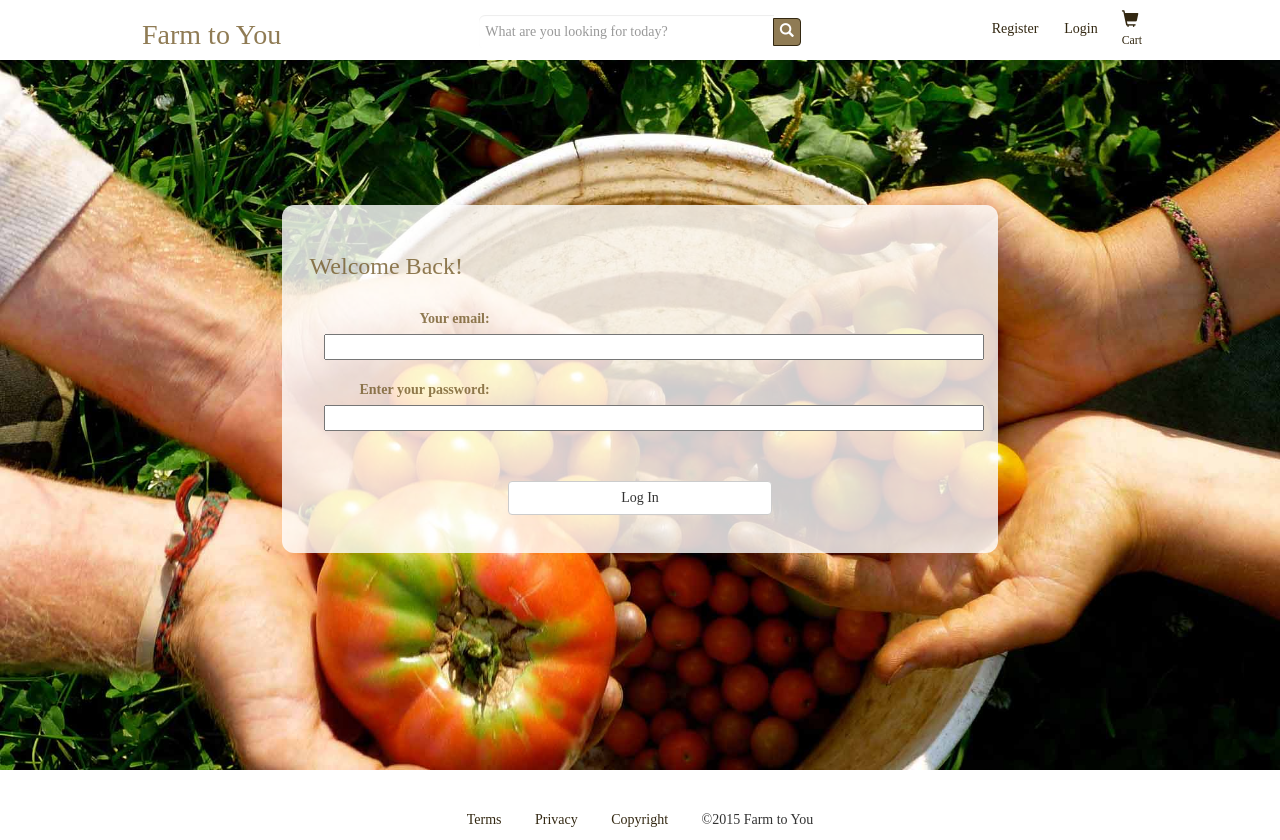
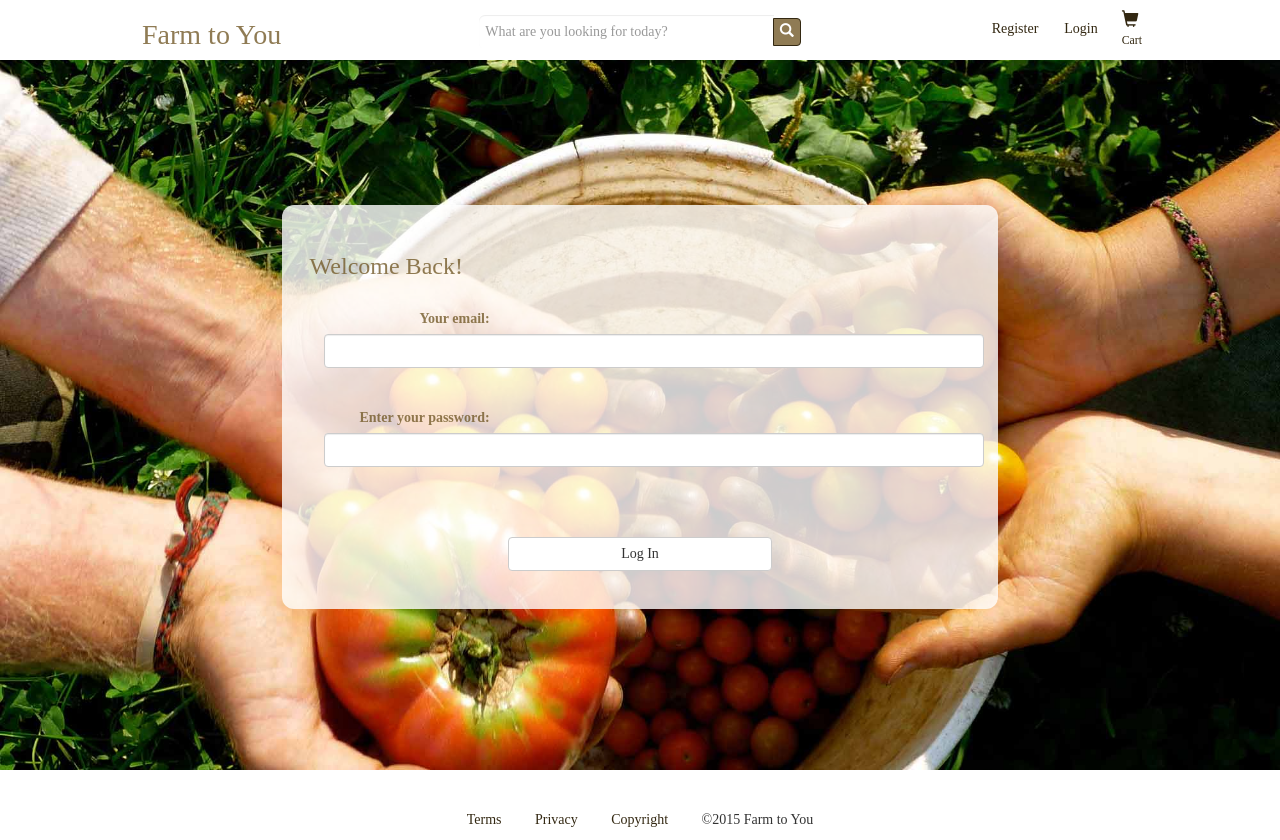
Before and after one commit to kingscreations/farm-to-you, a PHP site: page /sign-in/index.php in a window 1280 px wide. Run offline with PHP 8.4, Linux system fonts and the light colour scheme; some libraries are stand-ins or nearby versions; some web fonts are replaced.

Commit message:
added form control classes to the inputs, added signout class in css that mirrors the sign in and sign up classes

```diff
--- a/css/main.css
+++ b/css/main.css
@@ -262,7 +262,8 @@ a:hover {
 
 .sign-up-form,
 .signIn-form,
-.activation-form {
+.activation-form ,
+.sign-out-form {
 	background-color: rgba(255, 255, 255, 0.8);
 	margin: auto;
 	width: 70%;
--- a/sign-in/index.php
+++ b/sign-in/index.php
@@ -28,24 +28,24 @@ if(@isset($_SESSION['emailPop'])) {
 
 					<br>
 
-					<form class= "form" method="post" name="signIn" id="signIn" action="../php/forms/sign-in-controller.php">
+					<form class="form" method="post" name="signIn" id="signIn" action="../php/forms/sign-in-controller.php">
 						<?php echo generateInputTags(); ?>
 						<fieldset>
 							<?php if(($email) === null) { ?>
 							<label>Your email:</label>
-							<input type="text" name="email" id="email" value="" size="relative" />
+							<input class="form-control" type="text" name="email" id="email" value="" size="relative" />
 							</br></br>
 							<label>Enter your password:</label>
-							<input type="password" name="password2" id="password2" value="" size="relative" />
+							<input class="form-control" type="password" name="password2" id="password2" value="" size="relative" />
 							<br><br>
 							<input type="submit" value="Log In" id="submit">
 
 							<?php } else{ ?>
 							<label>Your email:</label>
-							<input type="text" name="email" id="email" value="<?php echo $email ?>" placeholder="<?php echo $email ?>" size="relative" />
+							<input class="form-control" type="text" name="email" id="email" value="<?php echo $email ?>" placeholder="<?php echo $email ?>" size="relative" />
 							</br></br>
 							<label>Enter your password:</label>
-							<input type="password" name="password2" id="password2" value="" size="relative" />
+							<input class="form-control" type="password" name="password2" id="password2" value="" size="relative" />
 							<br><br>
 							<input type="submit" value="Log In" id="submit" class="btn btn-default mt30">
 							<?php } ?>
--- a/sign-up/index.php
+++ b/sign-up/index.php
@@ -23,13 +23,13 @@ require_once("../php/lib/header.php");
 						<?php echo generateInputTags(); ?>
 						<fieldset>
 							<label>Your email:</label>
-							<input type="text" name="inputEmail" id="inputEmail" value="" size="relative" />
+							<input class="form-control" type="text" name="inputEmail" id="inputEmail" value="" size="relative" />
 							<br><br>
 							<label>Enter a password:</label>
-							<input type="password" name="password1" id="password1" value="" size="relative" />
+							<input class="form-control" type="password" name="password1" id="password1" value="" size="relative" />
 							<br><br>
 							<label>Please re-Enter Password:</label>
-							<input type="password" name="passwordCheck" id="passwordCheck" value="" size="relative" />
+							<input class="form-control" type="password" name="passwordCheck" id="passwordCheck" value="" size="relative" />
 							<br><br>
 							<input type="submit" value="Let's get started!" id="submit" class="btn btn-default mt30">
 						</fieldset><!-- fieldset -->
```
Also changed, not shown: sign-out/index.php (+23 -8 lines).
